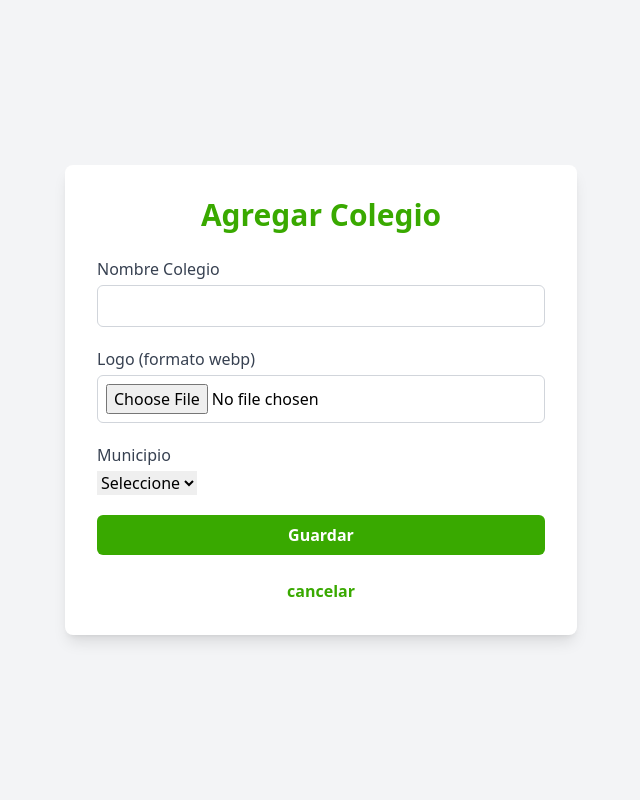
After one commit to IsrAcevedo/sena_articulacion_arauca, a Flask app: page /agregar_colegio in a window 1280 px wide. The commit adds this page. Shown: the whole page, without its empty margins (319-959 px from the left). Run offline with Flask 3, Linux system fonts and the light colour scheme; data that the repository does not hold is empty; some libraries are stand-ins or nearby versions.

Commit message:
formulario para añadir colegios

```diff
--- a/app.py
+++ b/app.py
@@ -22,6 +22,21 @@ os.makedirs(UPLOAD_FOLDER, exist_ok=True)
 def nombre_imagen(filename):
     return '.' in filename and filename.rsplit('.', 1)[1].lower() in ALLOWED_EXTENSIONS
 
+def guardar_imagen(file, carpeta_destino):
+
+    if file and nombre_imagen(file.filename):
+        filename = secure_filename(file.filename)
+        extension = filename.rsplit('.', 1)[1].lower()
+
+        nuevo_nombre = f"{uuid.uuid4().hex}.{extension}"
+        ruta_completa = os.path.join(carpeta_destino, nuevo_nombre)
+
+        file.save(ruta_completa)
+
+        return nuevo_nombre
+
+    return None
+
 @app.route('/')
 def inicio():
     # query='SELECT * FROM municipios'
@@ -42,15 +57,17 @@ def municipios():
 
 @app.route('/colegios')
 def colegios():
-   # query="SELECT nombre FROM colegios"
-    #colegios = consulta(query)
-    return render_template('colegios.html')
+    query = 'SELECT c.id_colegios AS id, c.nombre AS colegio, c.logo AS logo, m.nombre AS municipio FROM colegios c INNER JOIN municipios m ON m.id_municipios = c.id_municipios'
+    colegios = consulta(query)
+    return render_template('colegios.html', colegios= colegios)
 
 
-@app.route('/colegio')
-def colegio():
-
-    return render_template('colegio.html')
+@app.route('/colegio<id>')
+def colegio(id):
+    query = 'SELECT nombre, logo FROM colegios WHERE id_colegios= %s'
+    parametros = id,
+    colegio = consulta(query, parametros)
+    return render_template('colegio.html', colegio=colegio)
 
 
 @app.route('/instructor')
@@ -62,7 +79,14 @@ def instructor():
 @login_requerido
 def admin():
 
-    return render_template('panel.html')
+    query1 ="SELECT COUNT(*) AS colegios FROM colegios"
+    query2 ="SELECT COUNT(*) AS proyectos FROM proyectos "
+    query3 ="SELECT COUNT(*) AS instructores FROM instructor "
+    colegios= consulta(query1)
+    proyectos= consulta(query2)
+    instructores= consulta(query3)
+    registros= [colegios,proyectos,instructores]
+    return render_template('panel.html', registros = registros )
 
 @app.route('/crear_cuenta', methods=['GET', 'POST'])
 def crear_cuenta():
@@ -103,6 +127,27 @@ def crear_cuenta():
 
     return render_template('crear_cuenta.html')
 
+@app.route('/agregar_colegio', methods=['GET','POST'])
+def agregar_colegio():
+    if request.method == 'POST':
+        colegio = request.form.get('colegio')
+        logo = request.files.get('logo')
+        municipio = request.form.get('municipio')
+        nombre_logo = guardar_imagen(logo, app.config['UPLOAD_FOLDER'])
+        if not nombre_logo:
+            flash('formato de imagen no permitido', 'error')
+            return redirect(request.url)
+        query = 'INSERT INTO colegios (id_municipios, nombre, logo) VALUES (%s,%s,%s)'
+        parametros = (municipio, colegio, nombre_logo)
+        guardar = insertar(query, parametros)
+        if guardar:
+            flash(guardar)
+            return redirect(request.url)
+    query = 'SELECT id_municipios AS id, nombre FROM municipios'
+    municipios = consulta(query)
+    return render_template('agregar_colegio.html', municipios = municipios)
+
+
 @app.route('/login', methods=['GET','POST'])
 def login():
     if request.method == 'POST':
--- a/coneccionbd.py
+++ b/coneccionbd.py
@@ -17,7 +17,6 @@ def obtener_conexion():
 
 
         if conexion.is_connected():
-            print("Conexión exitosa a la base de datos.")
             return conexion
         else:
             print("No se pudo establecer la conexión.")
--- /dev/null
+++ b/templates/agregar_colegio.html
@@ -0,0 +1,78 @@
+<!DOCTYPE html>
+<html lang="es">
+
+<head>
+    <meta charset="UTF-8">
+    <meta name="viewport" content="width=device-width, initial-scale=1.0">
+    <title>Crear Cuenta - Senartar</title>
+    <script src="https://cdn.tailwindcss.com"></script>
+    <script>
+        tailwind.config = {
+            theme: {
+                extend: {
+                    colors: {
+                        senaGreen: '#39A900',
+                        senaDark: '#0B3C36',
+                    },
+                },
+            },
+        };
+    </script>
+</head>
+
+<body class="bg-gray-100 min-h-screen flex items-center justify-center">
+
+    <div class="bg-white shadow-lg rounded-lg w-full max-w-lg p-8">
+        <div class="text-center mb-6">
+            <h1 class="text-3xl font-bold text-senaGreen">Agregar Colegio</h1>
+            <!-- <p class="text-gray-600 mt-1">Regístrate para acceder al panel</p> -->
+        </div>
+        {% with messages = get_flashed_messages(with_categories=true) %}
+        {% if messages %}
+        <ul>
+            {% for category, message in messages %}
+            <li class="flash {{ category }}">{{ message }}</li>
+            {% endfor %}
+        </ul>
+        {% endif %}
+        {% endwith %}
+
+        <form method="POST" class="space-y-5" enctype="multipart/form-data">
+            <div>
+                <label class="block text-gray-700 font-medium mb-1" for="colegio">Nombre Colegio</label>
+                <input type="text" id="colegio" name="colegio" required
+                    class="w-full border border-gray-300 rounded-md p-2 focus:ring-2 focus:ring-senaGreen focus:outline-none">
+            </div>
+
+            <div>
+                <label class="block text-gray-700 font-medium mb-1" for="logo">Logo (formato webp)</label>
+                <input type="file" id="logo" name="logo" accept=".webp" required
+                    class="w-full border border-gray-300 rounded-md p-2 focus:ring-2 focus:ring-senaGreen focus:outline-none">
+            </div>
+            <div>
+                <label class="block text-gray-700 font-medium mb-1" for="municipio">Municipio</label>
+                <select name="municipio" id="municipio">
+                    <option value="">Seleccione</option>
+                    {%if municipios%}
+                    {% for municipio in municipios%}
+                    <option value="{{municipio['id']}}">{{municipio['nombre']}}</option>
+                    {%endfor%}
+                    {%endif%}
+                </select>
+            </div>
+
+
+            <button type="submit"
+                class="w-full bg-senaGreen hover:bg-senaDark text-white py-2 rounded-md transition font-semibold">
+                Guardar
+            </button>
+        </form>
+
+        <p class="text-center text-gray-600 mt-6">
+            <a href="{{url_for('admin')}}" class="text-senaGreen font-semibold hover:underline">cancelar</a>
+        </p>
+    </div>
+
+</body>
+
+</html>
--- a/templates/colegio.html
+++ b/templates/colegio.html
@@ -22,7 +22,7 @@
         </ul>
     </nav>
     <section id="hero">
-        <h1>Institucion Educativa <br>La frontera</h1>
+        <h1>{{colegio[0].nombre}}</h1>
         <a href="#nuestros-tecnicos" class="button">
             Nuestros Tecnicos
         </a>
@@ -31,7 +31,7 @@
     <div id="info-colegio">
         <div class="container">
             <div class="img-colegio">
-                <img src="./static/img/lse-library-ddNkplRhzv0-unsplash (1).jpg" alt="logo">
+                <img src="{{url_for('static', filename='uploads/'+ colegio[0].logo)}}" alt="logo del colegio">
                 <h2>Institucion educativa <span class="color-acento">la frontera</span></h2>
                 <p>Lorem ipsum dolor sit amet consectetur adipisicing elit. Nostrum debitis eos repellendus cupiditate
                     id, molestias deserunt molestiae officia ex amet repudiandae aliquam commodi rerum. Porro omnis
```
Also changed, not shown: templates/colegios.html (+13 -11 lines), templates/panel.html (+15 -9 lines).
